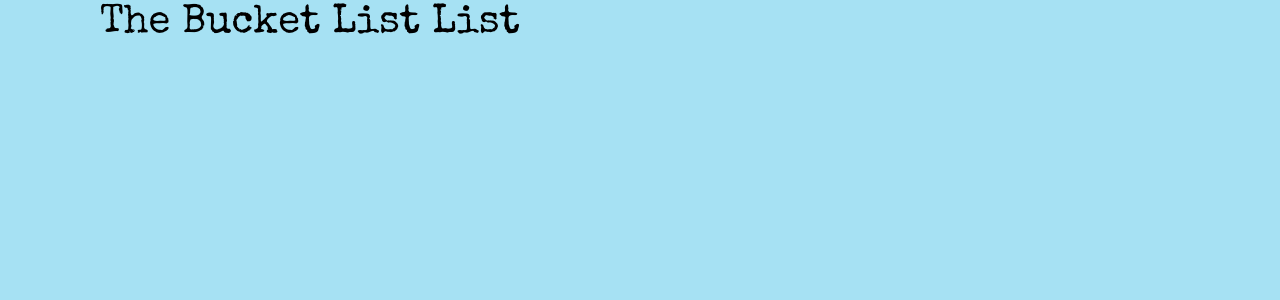
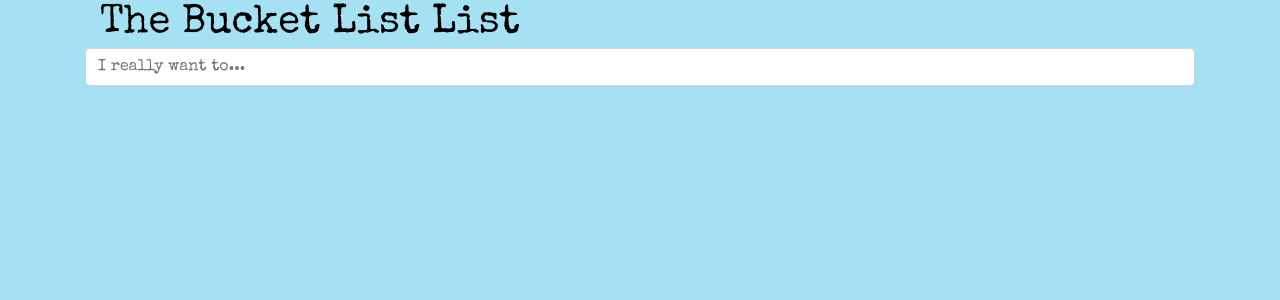
Before and after one commit to emmastockton/bucketlist-app-frontend, a React app: page / in a window 1280 px wide. Shown: the top 300 px of the page. Built offline with nearby package versions, Linux system fonts and the light colour scheme.

Commit message:
Added InputBox file

```diff
--- a/src/App.js
+++ b/src/App.js
@@ -1,11 +1,13 @@
 import React, { Component } from 'react';
 import Header from './components/Header';
+import InputBox from './components/InputBox';
 
 class App extends Component {
   render() {
     return (
       <div className="container">
         <Header />
+        <InputBox />
       </div>
     );
   }
--- /dev/null
+++ b/src/components/InputBox.js
@@ -0,0 +1,17 @@
+import React from 'react';
+
+class InputBox extends React.Component {
+
+    render() {
+        return (<input type="text" class="form-control" placeholder="I really want to..."></input>);
+    }
+
+}
+
+const styles = {
+    inputBox : {
+
+    }
+};
+
+export default InputBox;
```
